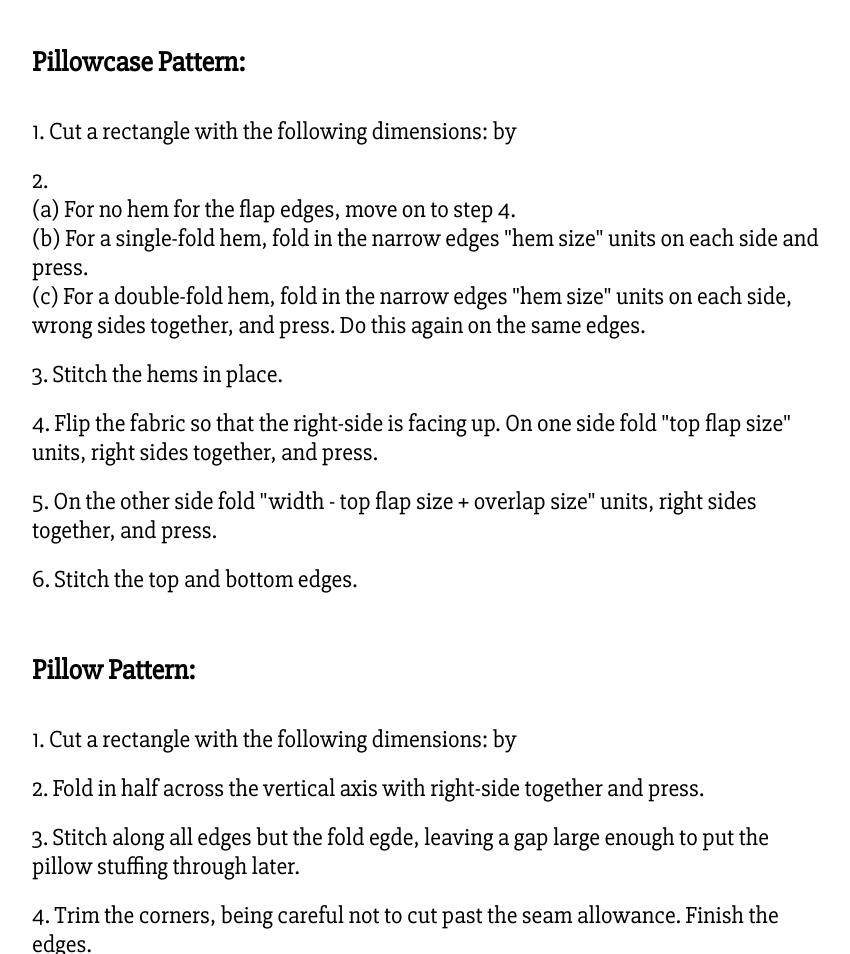
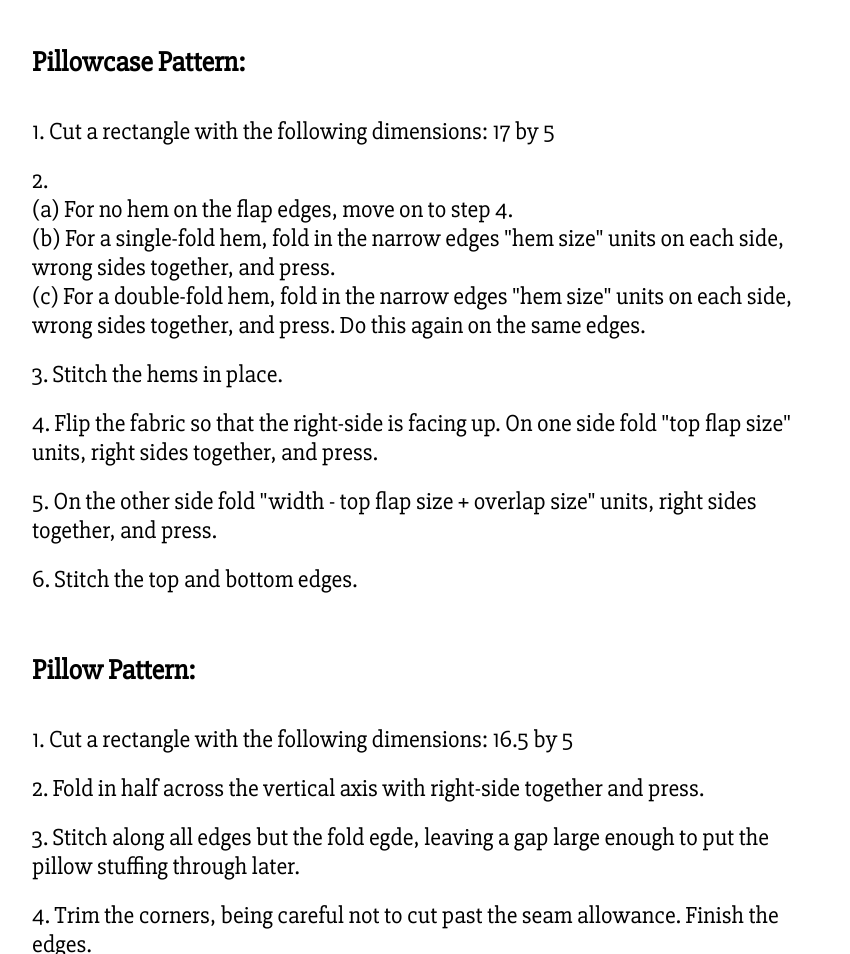
Before and after one commit to seachel/sewing-pattern-pillow, a plain HTML site: page index.html in a window 1280 px wide. Shown: the part 736-1690 px from the top of the page, without its empty margins (208-1058 px from the left). Drawn offline with Linux system fonts and the light colour scheme.

Commit message:
Minor text updates. Values now updated on page load for defaults.

```diff
--- a/index.html
+++ b/index.html
@@ -1,6 +1,6 @@
 <html>
 <head>
-	<title>Pillow Sewing Pattern Generator</title>
+	<title>Pillow Sewing Pattern Generator by Chelsea Battell</title>
 	<link rel="stylesheet" type="text/css" href="style.css">
 	<link href="https://fonts.googleapis.com/css?family=Lobster+Two|Slabo+27px" rel="stylesheet">
 	<script type="text/javascript" src="pillow-pattern-logic.js"></script>
@@ -77,9 +77,9 @@
 			<div class="instruction">
 				2.
 				<br>
-				(a) For no hem for the flap edges, move on to step 4.
+				(a) For no hem on the flap edges, move on to step 4.
 				<br>
-					(b) For a single-fold hem, fold in the narrow edges <span class="hem-size">"hem size"</span> units on each side and press. <!-- See figure _. -->
+					(b) For a single-fold hem, fold in the narrow edges <span class="hem-size">"hem size"</span> units on each side, wrong sides together, and press. <!-- See figure _. -->
 				<br>
 					(c) For a double-fold hem, fold in the narrow edges <span class="hem-size">"hem size"</span> units on each side, wrong sides together, and press. Do this again on the same edges. <!-- See figure _. -->
 			</div>
--- a/pillow-pattern-logic.js
+++ b/pillow-pattern-logic.js
@@ -89,11 +89,16 @@ function UpdateOutput()
 	document.querySelector('#case-fabric-height').innerHTML = pillowFabricHeight();
 }
 
-function btn_computePattern_click(e)
+function Update()
 {
 	PatternData = GetData();
 
 	UpdateOutput();
+}
+
+function btn_computePattern_click(e)
+{
+	Update();
 }
 
 document.onreadystatechange = function(e)
@@ -101,7 +106,7 @@ document.onreadystatechange = function(e)
     if (document.readyState === 'complete')
     {
     	// load the pattern data with initial values
-    	var PatternData = GetData();
+    	Update();
 
     	document.querySelector('#btn_compute-pattern')
     			.addEventListener('click', btn_computePattern_click);
```
